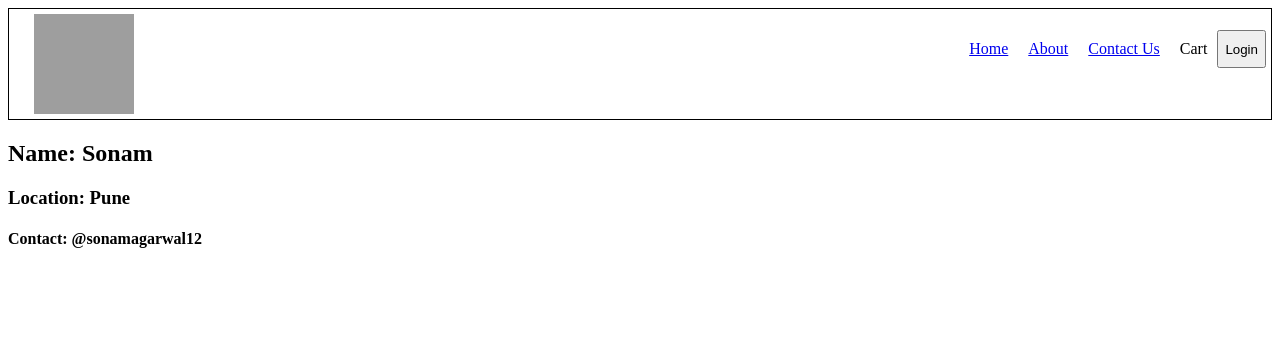
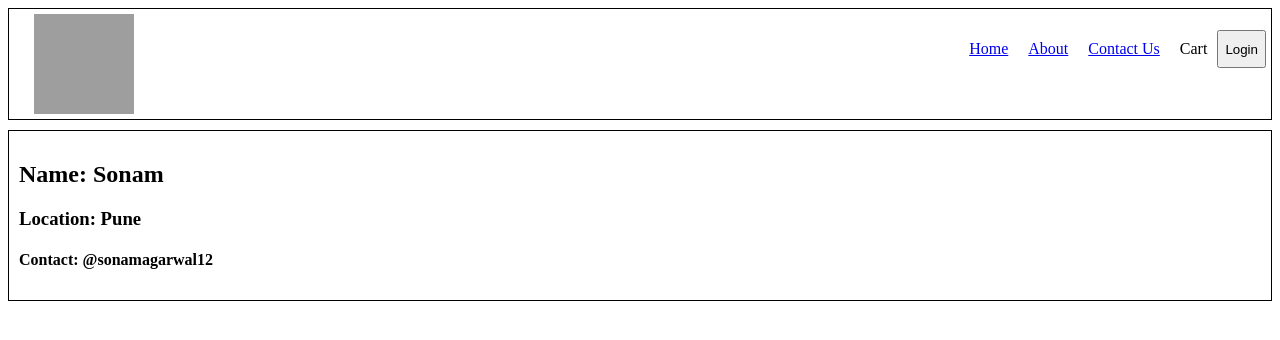
Before and after one commit to SonamAgarwal1/Yummy-Tummy-Food-ordering, a React (Vite) app: page /about in a window 1280 px wide. Shown: the top 340 px of the page. Built offline with nearby package versions, Linux system fonts and the light colour scheme; grey boxes are pictures that could not be loaded.

Commit message:
user-card in about component

```diff
--- a/index.css
+++ b/index.css
@@ -28,7 +28,7 @@
 
 .res-card {
   width: 220px;
-  height: 375px;
+  height: 400px;
   background-color: #f0f0f0;
   margin: 5px;
   padding: 5px;
@@ -69,3 +69,9 @@
 .search {
   margin-top: 10px;
 }
+
+.user-card {
+  margin: 10px 0px;
+  padding: 10px;
+  border: 1px solid black;
+}
```
